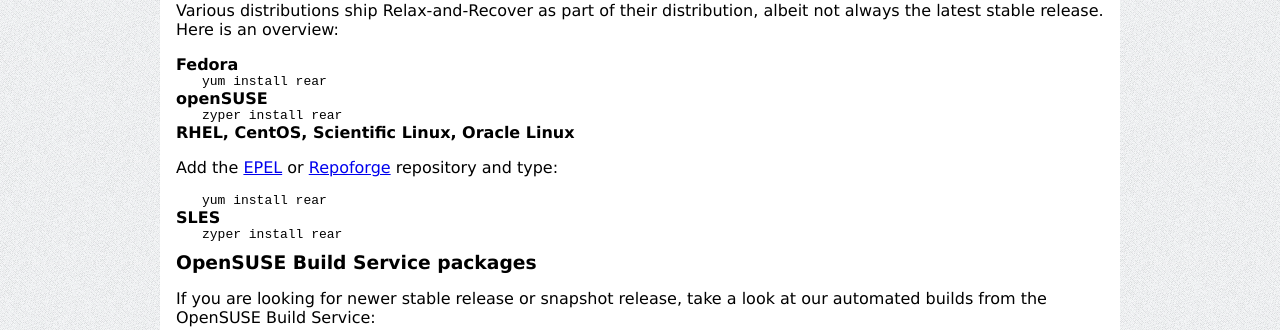
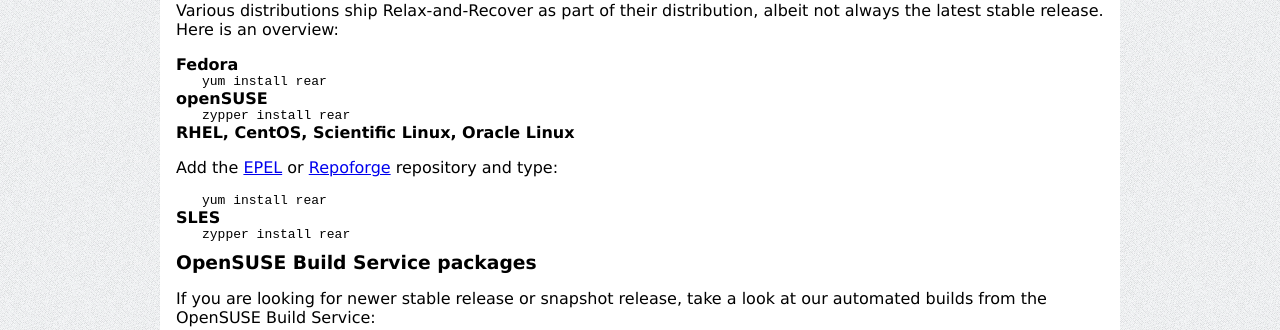
Before and after one commit to rear/rear.github.com, a Jekyll site: the page built from download/index.md, in a window 1280 px wide. Shown: the part 451-781 px from the top of the page. Built offline with Jekyll 4.4.1, drawn with Linux system fonts in a browser that asks for light colours; comment, search, counter and statistics services are not loaded.

Commit message:
Update master

```diff
--- a/download/index.md
+++ b/download/index.md
@@ -31,7 +31,7 @@
 
 #### openSUSE
 
-    zyper install rear
+    zypper install rear
 
 #### RHEL, CentOS, Scientific Linux, Oracle Linux
 Add the [EPEL](http://apps.fedoraproject.org/packages/rear) or
@@ -41,7 +41,7 @@
 
 #### SLES
 
-    zyper install rear
+    zypper install rear
 
 
 ### OpenSUSE Build Service packages
```
